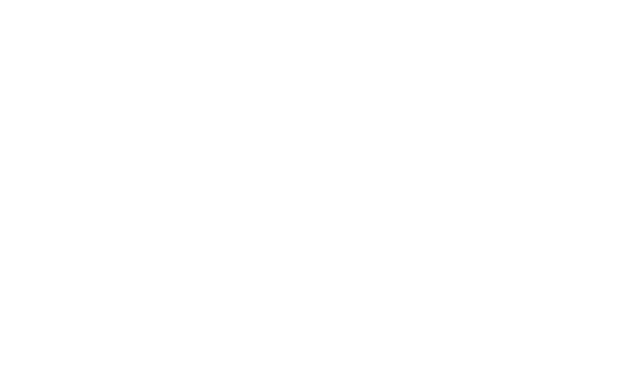
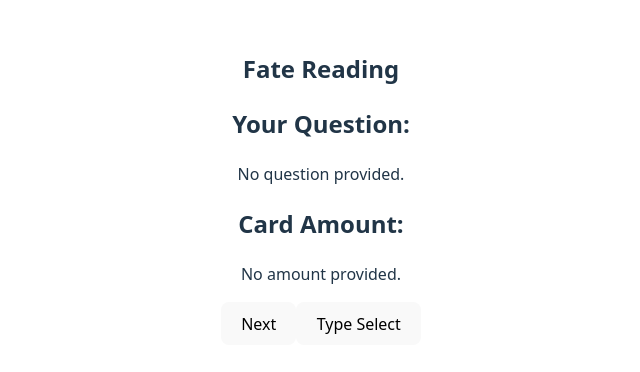
Before and after one commit to ArturMigulea/Tarot-Reading, a React (Vite) app: page /Tarot-Reading/Screens/FateReading in a window 1280 px wide. Before the commit this address had no page. Shown: the part 212-584 px from the top of the page, without its empty margins (319-959 px from the left). Built offline with nearby package versions, Linux system fonts and the light colour scheme.

Commit message:
Completed Basic Nav

```diff
--- a/src/App.jsx
+++ b/src/App.jsx
@@ -7,19 +7,20 @@ import {
 // Importing the different screens
 import Title from './Screens/Title'
 import TypeSelect from './Screens/TypeSelect'
-// import FateReading from './Screens/FateReading'
-// import LazySusan from './Screens/LazySusan'
+import FateReading from './Screens/FateReading'
+import LazySusan from './Screens/LazySusan'
 
 function App() {
 	return (
 		// Screen Router for app navigation. Sets root URL as Github project name "Tarot-Reading"
 		<Router basename="/Tarot-Reading">
-      {/* The different Screens */}
+			{/* Connecting the screens to the navigation. This is required for the app to see the paths*/}
 			<Routes>
+				{/* Default Home page will be Title Page */}
 				<Route path="/" element={<Title />} />
 				<Route path="/Screens/TypeSelect" element={<TypeSelect />} />
-        {/* <Route path="/Screens/FateReading" element={<FateReading />} /> */}
-        {/* <Route path="/Screens/LazySusan" element={<LazySusan />} /> */}
+				<Route path="/Screens/FateReading" element={<FateReading />} />
+				<Route path="/Screens/LazySusan" element={<LazySusan />} />
 			</Routes>
 		</Router>
 	)
--- a/src/Screens/FateReading.jsx
+++ b/src/Screens/FateReading.jsx
@@ -1,11 +1,24 @@
-import { useNavigate } from 'react-router-dom'
+import { useNavigate, useLocation } from 'react-router-dom'
 
 function FateReading() {
     const navigate = useNavigate()
 
+    const location = useLocation();
+    const { question, cardAmount } = location.state || {}; // safely extract the passed data
+
     return (
         <div>
             <h2>Fate Reading</h2>
+
+            <div>
+                <h2>Your Question:</h2>
+                <p>{question || 'No question provided.'}</p>
+            </div>
+            <div>
+                <h2>Card Amount:</h2>
+                <p>{cardAmount || 'No amount provided.'}</p>
+            </div>
+
             <button onClick={() => navigate('/Screens/LazySusan')}>Next</button>
             <button onClick={() => navigate('/Screens/TypeSelect')}>Type Select</button>
         </div>
--- a/src/Screens/Title.jsx
+++ b/src/Screens/Title.jsx
@@ -5,7 +5,7 @@ function Title() {
 
     return (
         <div>
-      <h1>Welcome to the App</h1>
+            <h1>Display the Gypsy lady here</h1>
             <button onClick={() => navigate('/Screens/TypeSelect')}>Type Select</button>
         </div>
     )
--- a/src/Screens/TypeSelect.jsx
+++ b/src/Screens/TypeSelect.jsx
@@ -1,14 +1,36 @@
 import { useNavigate } from 'react-router-dom'
 
 function TypeSelect() {
-  const navigate = useNavigate()
+    const navigate = useNavigate()
 
-  return (
-    <div>
-      <h2>Select Type</h2>
-      <button onClick={() => navigate('/Screens/FateReading')}>Next</button>
-    </div>
-  )
+    // Set up the pass of parameters to Fate Reading
+    const handleNext = (cardCount) => {
+        navigate('/Screens/FateReading', { state: { question: u_Question, cardAmount: cardCount } });
+    };
+
+    const [u_Question, setInputValue] = useState(''); // Initialize state for the input value
+
+    const handleChange = (event) => {
+        setInputValue(event.target.value); // Update the state with the new input value
+    };
+
+    return (
+        <div>
+            <h2>This will be where the user chooses either one or 3 cards</h2>
+
+            <label htmlFor="userQuestion">Type In Your Question:</label>
+            <input
+                type="text"
+                id="userQuestion"
+                value={u_Question} // Bind the input's value to the state variable
+                onChange={handleChange} // Call handleChange when the input value changes
+            />
+
+            {/* Either pass 1 card or 3 cards to the next screen */}
+            <button onClick={handleNext(1)}>Next</button>
+            <button onClick={handleNext(3)}>Next</button>
+        </div>
+    )
 }
 
 export default TypeSelect
```
Also changed, not shown: src/Screens/LazySusan.jsx (indentation only). Lines whose indentation alone changed are shown as unchanged.
